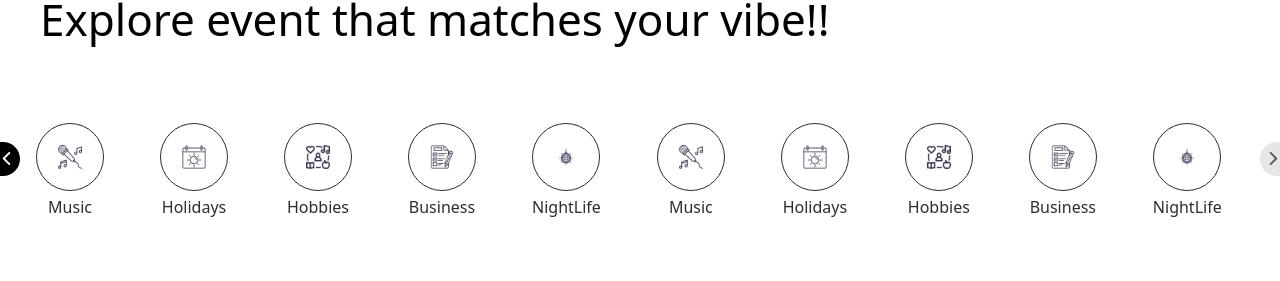
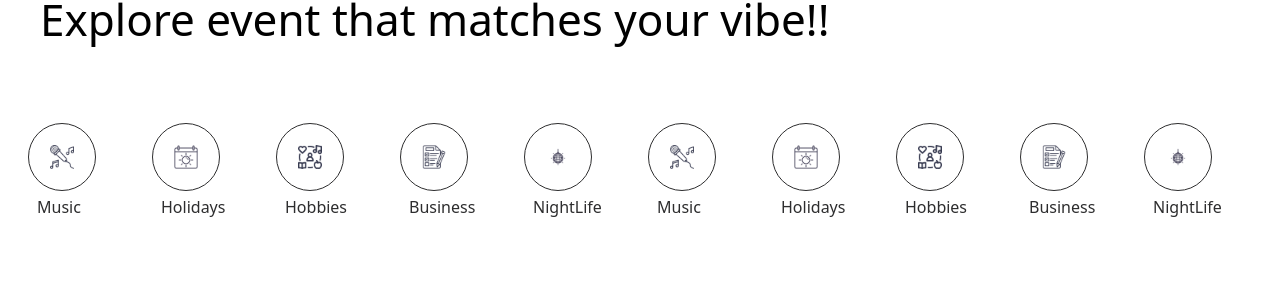
Before and after one commit to OikawaToru1/Eventora, a React (Vite) app in the folder eventora/: page / in a window 1280 px wide. Shown: the part 519-800 px from the top of the page. Built offline with nearby package versions, Linux system fonts and the light colour scheme.

Commit message:
Added ExploreOptions component design

```diff
--- a/eventora/src/Components/ExploreOptions.jsx
+++ b/eventora/src/Components/ExploreOptions.jsx
@@ -1,32 +1,25 @@
 import React from "react";
 import ExploreIconData from '../assets/DiscovereventData/ExporeData'
-import { FaChevronLeft,FaChevronRight } from "react-icons/fa6";
+
 
 function ExploreOptions() {
     const getIcons = ExploreIconData()
+    return (
 
-
-    return (
-        <div className="mb-56 w-[100%]">
-
-            <div className="exploreIcons w-[100%] h-[240px] flex items-center py-[20px] text-[#2d2d2e] relative ">
-
-                <div  className="absolute top-[28%] left-0 bg-[#000] opacity-100 w-[20px] h-[34px] rounded-e-[50px] cursor-pointer hover:opacity-50 transition-all "><span className="absolute top-[9px] text-[15px] font-normal text-white"><FaChevronLeft/></span></div>
-
-                <div className="absolute top-[28%]  right-0 bg-[#d9d9d9d0] opacity-80 w-[20px] h-[34px] rounded-s-[50px] cursor-pointer hover:opacity-100 transition-all "><span className=" absolute top-[9px] pl-[5px] text-[15px] font-normal "><FaChevronRight/></span></div>
-                <div className=" w-[100%] h-[100%] overflow-x-scroll scroll-smooth whitespace-nowrap scrollbar-hide pl-2 pr-2" id="slider">
-                    {getIcons.map(icon => (
-                        <div key={icon.id} className=" h-[100%] inline-block py-7 px-5 mx-2  text-[16px] ">
-                            <div className="border-[1px] border-[#2d2d2e] rounded-[50%] w-[68px] h-[68px] flex items-center justify-center hover:border-[#5a45f7] hover:bg-[#a2d7f5] cursor-pointer">
+            <div className=" w-[100%] h-[180px] flex items-center pt-[20px] text-[#2d2d2e] relative ">
+                <div className=" w-[100%] h-[100%] overflow-x-scroll scroll-smooth whitespace-nowrap scrollbar-hide pr-2" id="slider">
+                    {getIcons.map(icon =>(
+                        <div key={icon.id} className=" h-[100%] inline-block py-7 px-5 mx-2  text-[16px]">
+                            <div className="border-[1px] border-[#2d2d2e] rounded-[50%] w-[68px] h-[68px] flex items-center justify-center hover:drop-shadow-[0_2px_2px_rgba(0,0,0,0.7)] cursor-pointer hover:scale-110 transition-all ">
                                 <img src={icon.IconImage} alt={icon.title} className="w-[24px]" />
                             </div>
-                            <span className="capitalize flex justify-center pt-1 hover:text-[#5a45f7] cursor-pointer">{icon.title}</span>
+                            <div className="capitalize w-[100%] flex justify-center pt-1 cursor-pointer ">
+                            <span className="w-[50px] text-wrap">{icon.title}</span>
+                            </div>
                         </div>
                     ))}
-
                 </div>
             </div>
-        </div>
     )
 }
 
```
